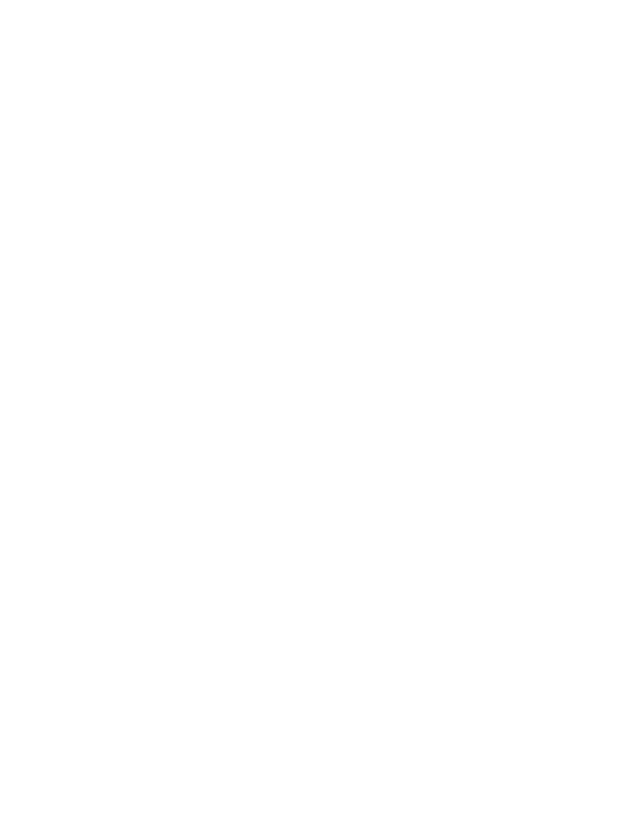
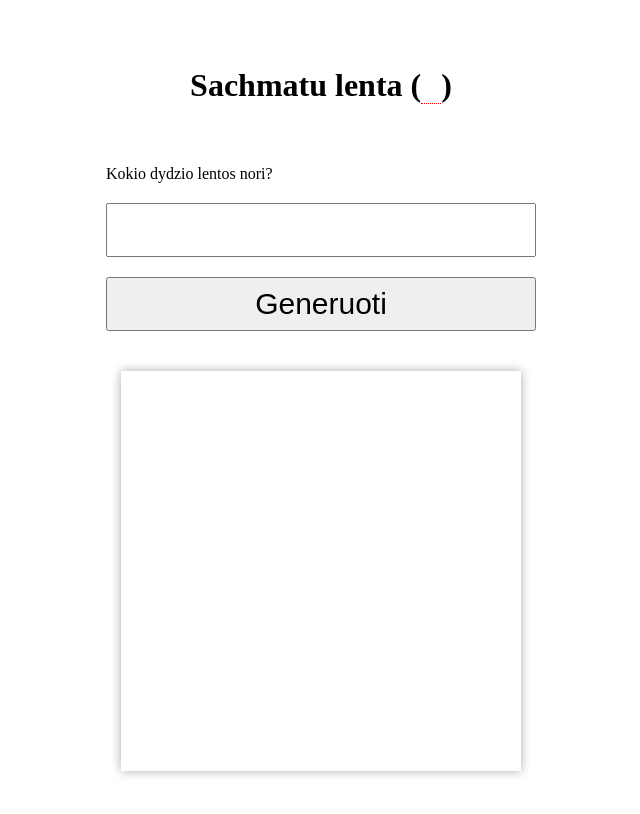
Before and after one commit to AndriusS0316/1-ND18-d, a website: page index.HTML in a window 1280 px wide. Shown: the whole page, without its empty margins (319-959 px from the left). Drawn offline with Linux system fonts and the light colour scheme.

Commit message:
20210812

```diff
--- a/index.HTML
+++ b/index.HTML
@@ -8,12 +8,54 @@
 </head>
 
 <style>
-
+  body {
+  display: flex;
+  flex-direction: column;
+  gap: 40px;
+  min-height: 100vh;
+  justify-content: center;
+  align-items: center;
+}
+.option {
+  padding: 0 10px;
+  border-bottom: 1px dotted red;
+}
+form {
+  display: flex;
+  flex-direction: column;
+  gap: 20px;
+}
+input,
+button {
+  padding: 5px 20px;
+  font-size: 30px;
+  line-height: 40px;
+}
+.board {
+  display: inline-block;
+  width: 400px;
+  height: 400px;
+  box-shadow: 0 0 10px #0005;
+}
+.row {
+  float: left;
+  width: 100%;
+}
+.cell {
+  height: 100%;
+  float: left;
+}
 
 </style>
 
 <body>
-
+  <h1>Sachmatu lenta (<span class="option"></span>)</h1>
+<form>
+  <label for="board">Kokio dydzio lentos nori?</label>
+  <input id="board" type="number" />
+  <button type="submit">Generuoti</button>
+</form>
+<div class="board"></div>
 
   <script src="./main.js" type="module" defer></script>
 </body>
```
